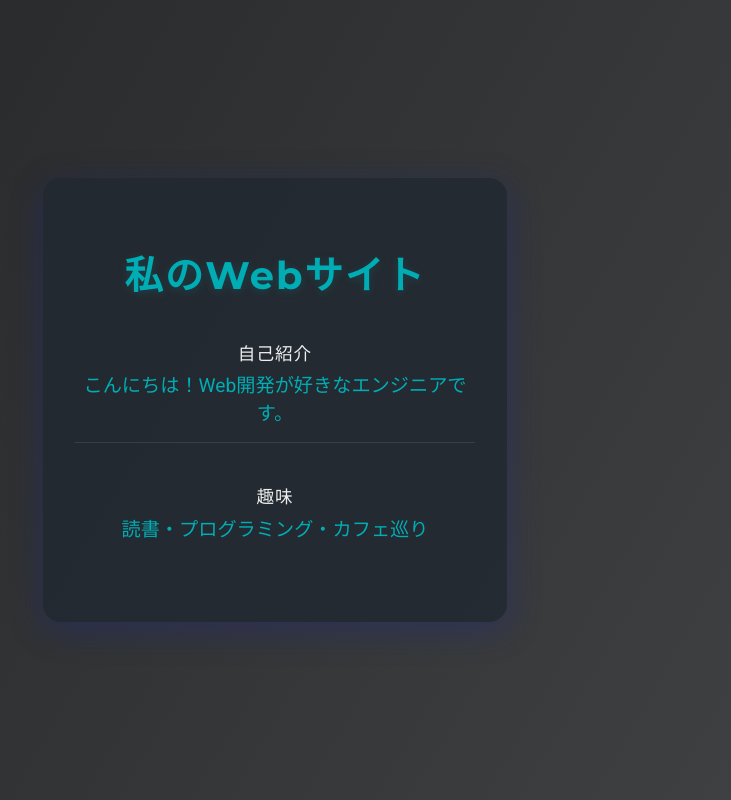
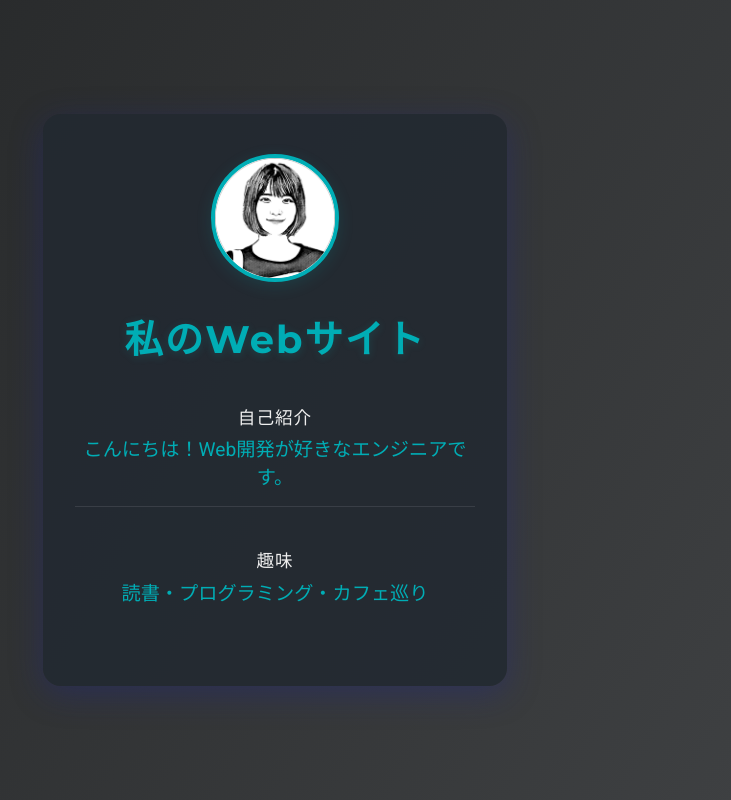
Before and after one commit to monomalu0546-svg/re.antique, a plain HTML site: page index.html in a window 1280 px wide. Shown: the whole page, without its empty margins (365-1096 px from the left). Drawn offline with Linux system fonts and the light colour scheme.

Commit message:
Refactor code structure for improved readability and maintainability

```diff
--- a/index.html
+++ b/index.html
@@ -7,6 +7,25 @@
 	<title>私のWebサイト</title>
 	<link href="https://fonts.googleapis.com/css2?family=Montserrat:wght@700&family=Roboto:wght@400;500&display=swap" rel="stylesheet">
 	<style>
+		.profile-img {
+			width: 120px;
+			height: 120px;
+			object-fit: cover;
+			border-radius: 50%;
+			border: 4px solid #00adb5;
+			margin-bottom: 18px;
+			box-shadow: 0 4px 16px rgba(0,173,181,0.15);
+			background: #fff;
+			animation: popIn 1s cubic-bezier(.68,-0.55,.27,1.55);
+			display: block;
+			margin-left: auto;
+			margin-right: auto;
+		}
+		@keyframes popIn {
+			0% { transform: scale(0.7); opacity: 0; }
+			80% { transform: scale(1.1); opacity: 1; }
+			100% { transform: scale(1); opacity: 1; }
+		}
 		body {
 			margin: 0;
 			padding: 0;
@@ -74,6 +93,7 @@
 </head>
 <body>
 	<div class="container">
+		<img src="bchan.png" alt="bchan" class="profile-img">
 		<h1>私のWebサイト</h1>
 		<div class="section">
 			<span class="label">自己紹介</span>
```
Also changed, not shown: bchan.png (added).
